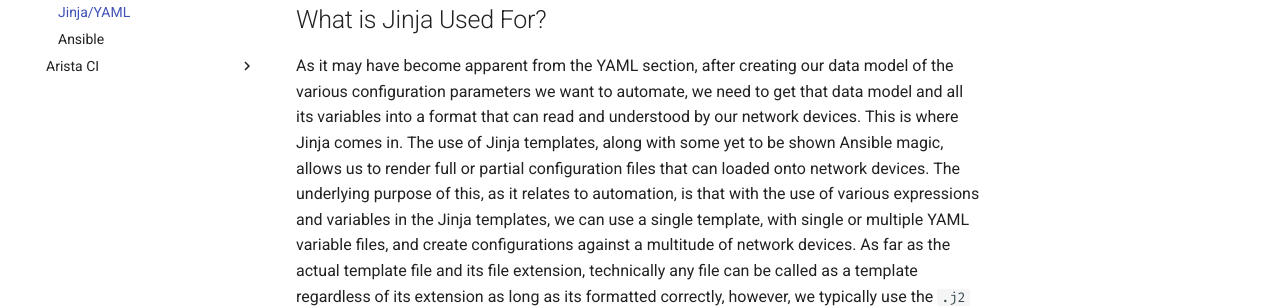
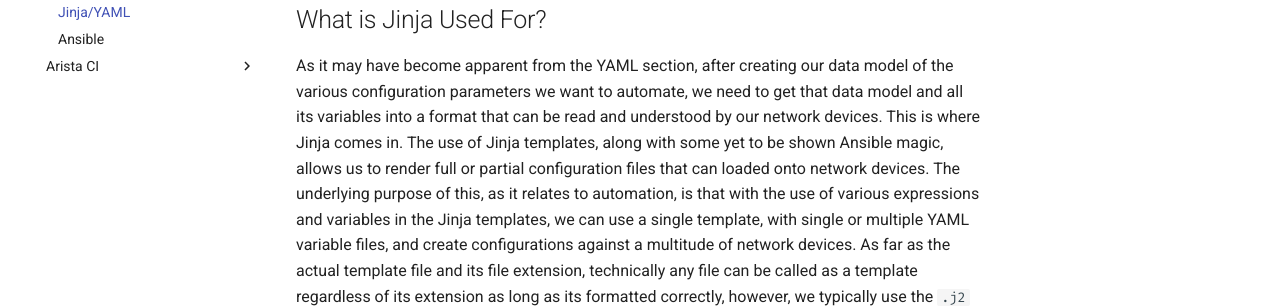
Before and after one commit to aristanetworks/avd-workshops, an MkDocs documentation site: the page built from workshops/jinja-yaml.md, in a window 1280 px wide and 900 px high, scrolled down 9204 px. Shown: the part 204-512 px from the top of the window. Built offline with MkDocs 1.6.1 and Material for MkDocs 9.7.7, drawn with Linux system fonts in a browser that asks for light colours; emoji names are drawn with the system emoji font; comment, search, counter and statistics services are not loaded; part of the change alters nothing that is shown; some of the changed text lies outside the part shown.

````diff
--- a/workshops/jinja-yaml.md
+++ b/workshops/jinja-yaml.md
@@ -442,7 +442,7 @@ At a high level, Jinja is a templating engine used to create markup files such a
 
 ## What is Jinja Used For?
 
-As it may have become apparent from the YAML section, after creating our data model of the various configuration parameters we want to automate, we need to get that data model and all its variables into a format that can read and understood by our network devices. This is where Jinja comes in. The use of Jinja templates, along with some yet to be shown Ansible magic, allows us to render full or partial configuration files that can loaded onto network devices. The underlying purpose of this, as it relates to automation, is that with the use of various expressions and variables in the Jinja templates, we can use a single template, with single or multiple YAML variable files, and create configurations against a multitude of network devices. As far as the actual template file and its file extension, technically any file can be called as a template regardless of its extension as long as its formatted correctly, however, we typically use the `.j2` extension on all Jinja template files.
+As it may have become apparent from the YAML section, after creating our data model of the various configuration parameters we want to automate, we need to get that data model and all its variables into a format that can be read and understood by our network devices. This is where Jinja comes in. The use of Jinja templates, along with some yet to be shown Ansible magic, allows us to render full or partial configuration files that can loaded onto network devices. The underlying purpose of this, as it relates to automation, is that with the use of various expressions and variables in the Jinja templates, we can use a single template, with single or multiple YAML variable files, and create configurations against a multitude of network devices. As far as the actual template file and its file extension, technically any file can be called as a template regardless of its extension as long as its formatted correctly, however, we typically use the `.j2` extension on all Jinja template files.
 
 ## Jinja Syntax
 
@@ -515,7 +515,7 @@ fabric:
 
 As shown previously, we know expressions or variable substitution is performed with the double curly brackets, `{{ my_var }}`, but what does this look like in a Jinja template?
 
-For example, we may want to generate the hostname in our template for all the devices in our inventory file. In order to this we can use a standard Ansible variable called `inventory_hostname`, which substitutes in the current name of the inventory host the Ansible play is running against.
+For example, we may want to generate the hostname in our template for all the devices in our inventory file. In order to do this we can use a standard Ansible variable called `inventory_hostname`, which substitutes the name of the current inventory host the Ansible play is running against.
 
 ```jinja
 {# Create a file assigning the device hostname #}
@@ -606,7 +606,7 @@ Running the playbook generates the following configuration against all devices c
 
 #### Conditionals
 
-Conditionals, such as `{% if %}`, `{% elif %}`, and `{% else %}`, as well as `{% for %}` loops are extremely helpful for either or configurations that may apply to only a subset of devices you are generating configurations for. Additionally, for loops are a must for efficiently working through nested data structures like lists of lists or lists of dictionaries.
+Conditionals, such as `{% if %}`, `{% elif %}`, and `{% else %}`, as well as `{% for %}` loops are extremely helpful for either configurations that may apply to only a subset of devices you are generating configurations for. Additionally, for loops are a must to efficiently work through nested data structures like lists of lists or lists of dictionaries.
 
 Lets start our statements journey with conditionals, and where they can be helpful.
 
````
